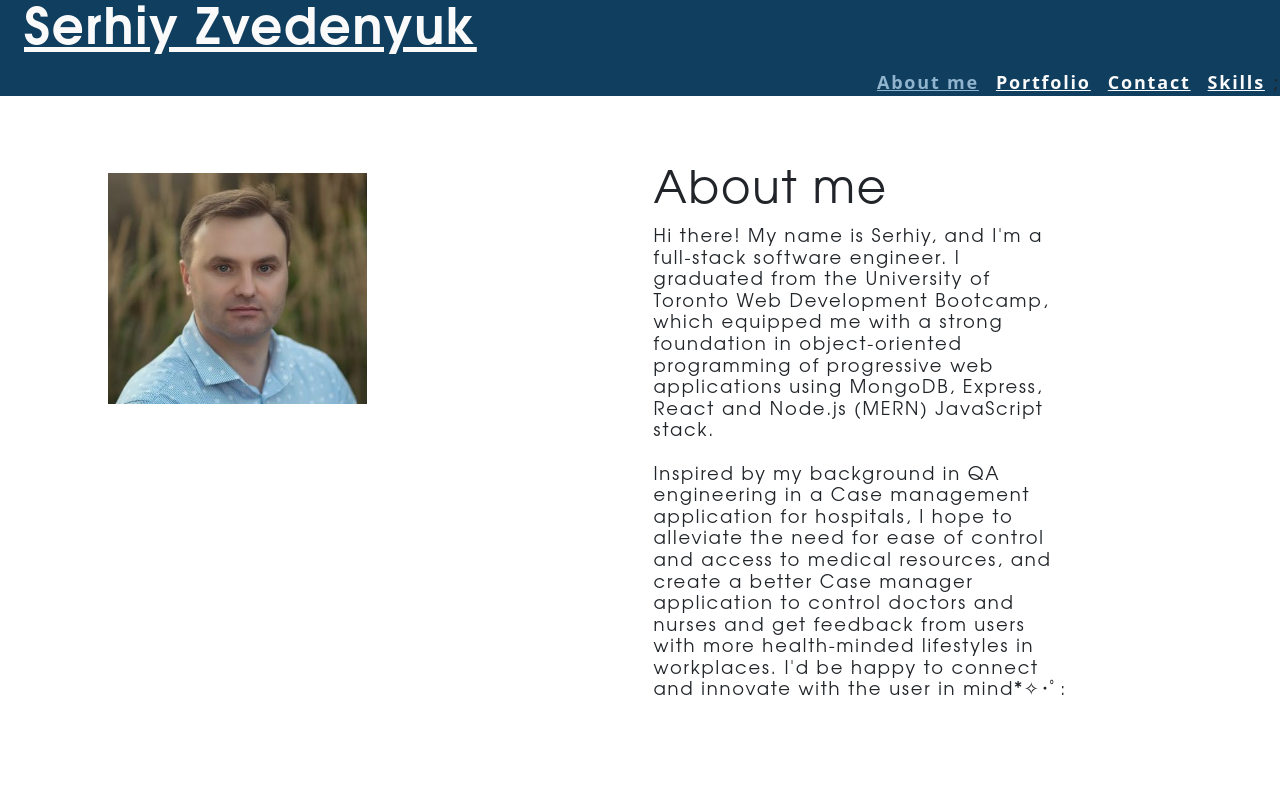
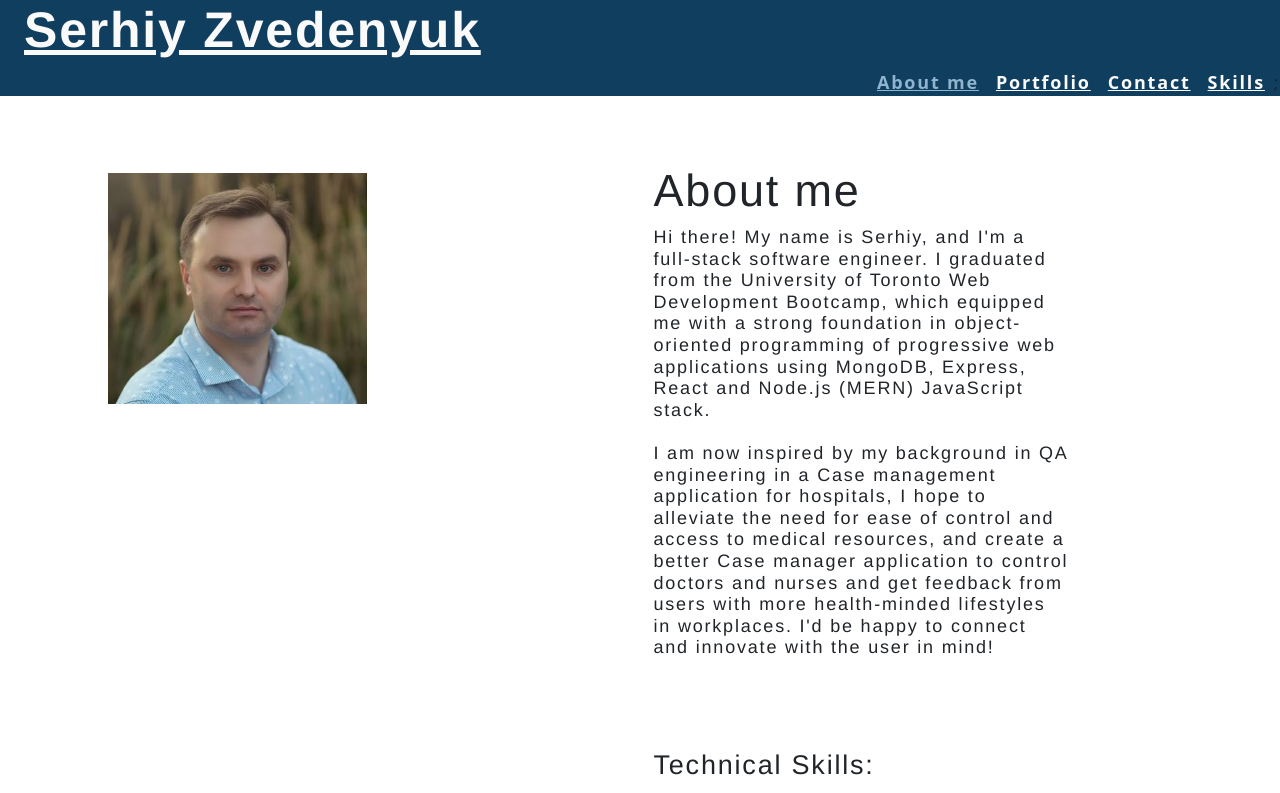
Before and after one commit to SerhiyZv/React-portfolio, a React (Create React App) app: page / in a window 1280 px wide. Shown: the top 793 px of the page. Built offline with nearby package versions, Linux system fonts and the light colour scheme.

Commit message:
Update styling

```diff
--- a/src/components/About/index.js
+++ b/src/components/About/index.js
@@ -25,9 +25,9 @@ function About() {
     return(
         <div className="container">
             <div className="row">
-            <div className="col-6">
-            <img src={PortfolioImage} className="my-2" style={{ width: "50%"}} alt="cover" ></img>
-            </div>
+                <div className="col-6">
+                    <img src={PortfolioImage} className="my-2" style={{ width: "50%"}} alt="cover" ></img>
+                </div>
             <div className="col-6">
             <h1 id="about">About me</h1>
             <h6 style={{ width: "80%", justifyContent: "center" }} id="about">
@@ -37,17 +37,29 @@ function About() {
         applications using MongoDB, Express, React and Node.js (MERN)
         JavaScript stack.
         <br></br>
-        <br></br>Inspired by my background in QA engineering in a Case management application for hospitals, I hope
+        <br></br> I am now inspired by my background in QA engineering in a Case management application for hospitals, I hope
         to alleviate the need for ease of control and access to medical resources,
         and create a better Case manager application to control doctors and nurses
          and get feedback from users with more health-minded lifestyles in workplaces.
-         I'd be happy to connect and innovate with the user in mind*✧･ﾟ:
+         I'd be happy to connect and innovate with the user in mind!
         </h6>
         <br></br>
         <br></br>
         <br></br>
         <h4>Technical Skills:</h4>
-        <h2><FaHtml5 /><FaCss3Alt /><FaJsSquare /><DiJqueryLogo /><FaReact /><SiRedux /><FaBootstrap /><FaNode /><SiMysql /><DiMongodb /><SiGraphql /></h2>
+        <h2>
+            <FaHtml5 />
+            <FaCss3Alt />
+            <FaJsSquare />
+            <DiJqueryLogo />
+            <FaReact />
+            <SiRedux />
+            <FaBootstrap />
+            <FaNode />
+            <SiMysql />
+            <DiMongodb />
+            <SiGraphql />
+        </h2>
         </div>
       </div>
     </div>
--- a/src/components/Project/index.js
+++ b/src/components/Project/index.js
@@ -7,7 +7,7 @@ const Projects = ({ singleProject }) => {
 
   return (
     <Card
-    style={{ width: "20rem", margin: "20px 50px 20px 10px", backgroundColor: "#a2c7e5" }}
+    style={{ width: "25rem", margin: "20px 50px 20px 10px", backgroundColor: "#a2c7e5" }}
     key={singleProject.title} className="col-3" >
 
     <Card.Title style={{ margin: "15px", fontSize: "27px", color: "#094067"}}>
@@ -42,6 +42,9 @@ const Projects = ({ singleProject }) => {
         >
           <FaExternalLinkAlt style={{ fontSize: "25px" }}/>
         </a>
+        <br></br>
+        <br></br>
+        <br></br>
       </Card.Footer>
 
     </Card>
--- a/src/index.css
+++ b/src/index.css
@@ -32,7 +32,7 @@ body {
   letter-spacing: .1em;
   background: var(--dark);
   color: var(--light);
-  font-family: 'Franklin Gothic Medium', 'Arial Narrow', Arial, sans-serif;
+  font-family: Helvetica, sans-serif;
 
 }
 
@@ -42,7 +42,7 @@ h3,
 h4,
 h5,
 h6 {
-  font-family: "Avantgarde", "TeX Gyre Adventor", "URW Gothic L", sans-serif;
+  font-family: Helvetica, sans-serif;
   font-weight: 500;
   margin: 5px 0;
   line-height: 1.25;
```
